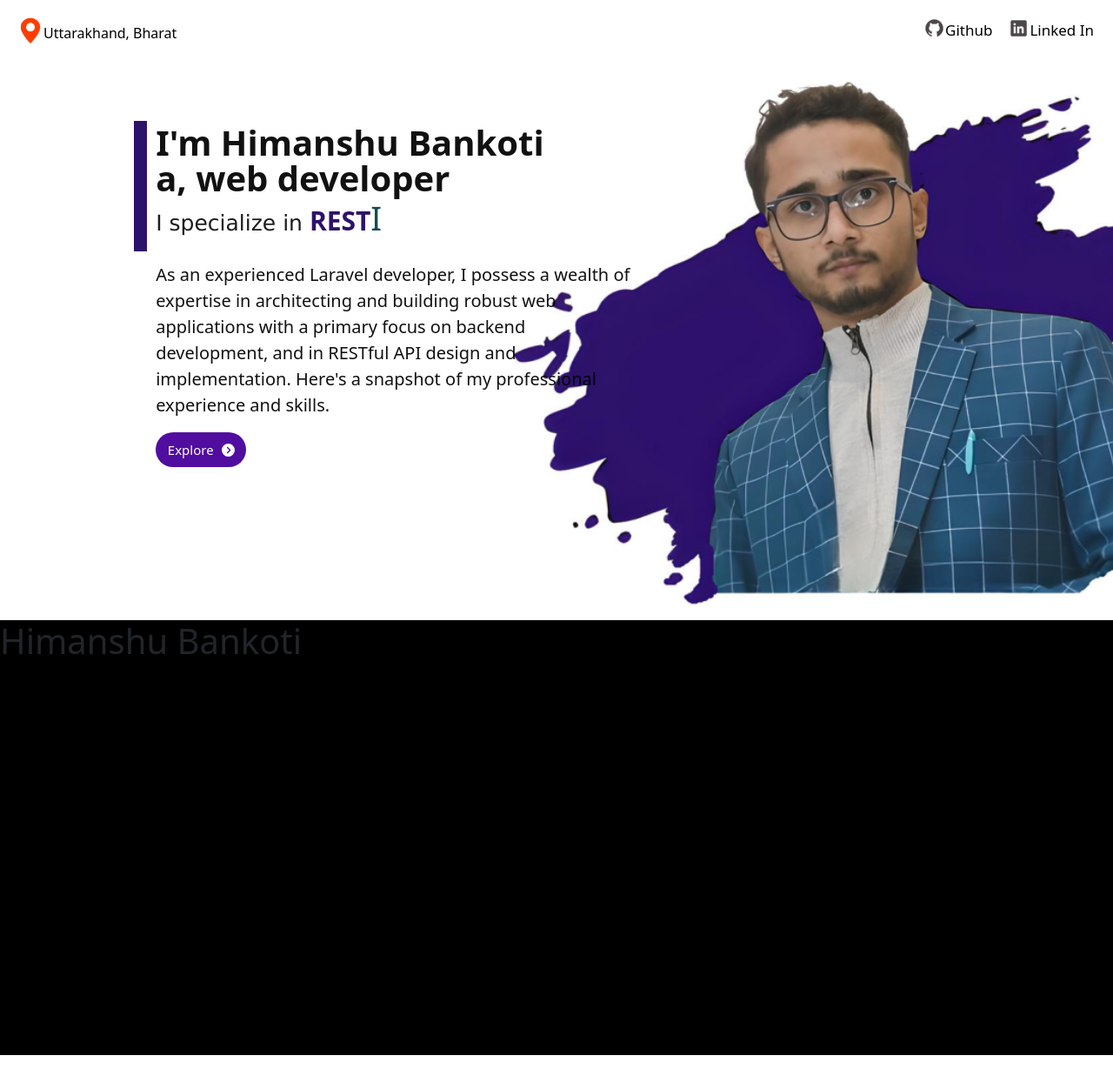
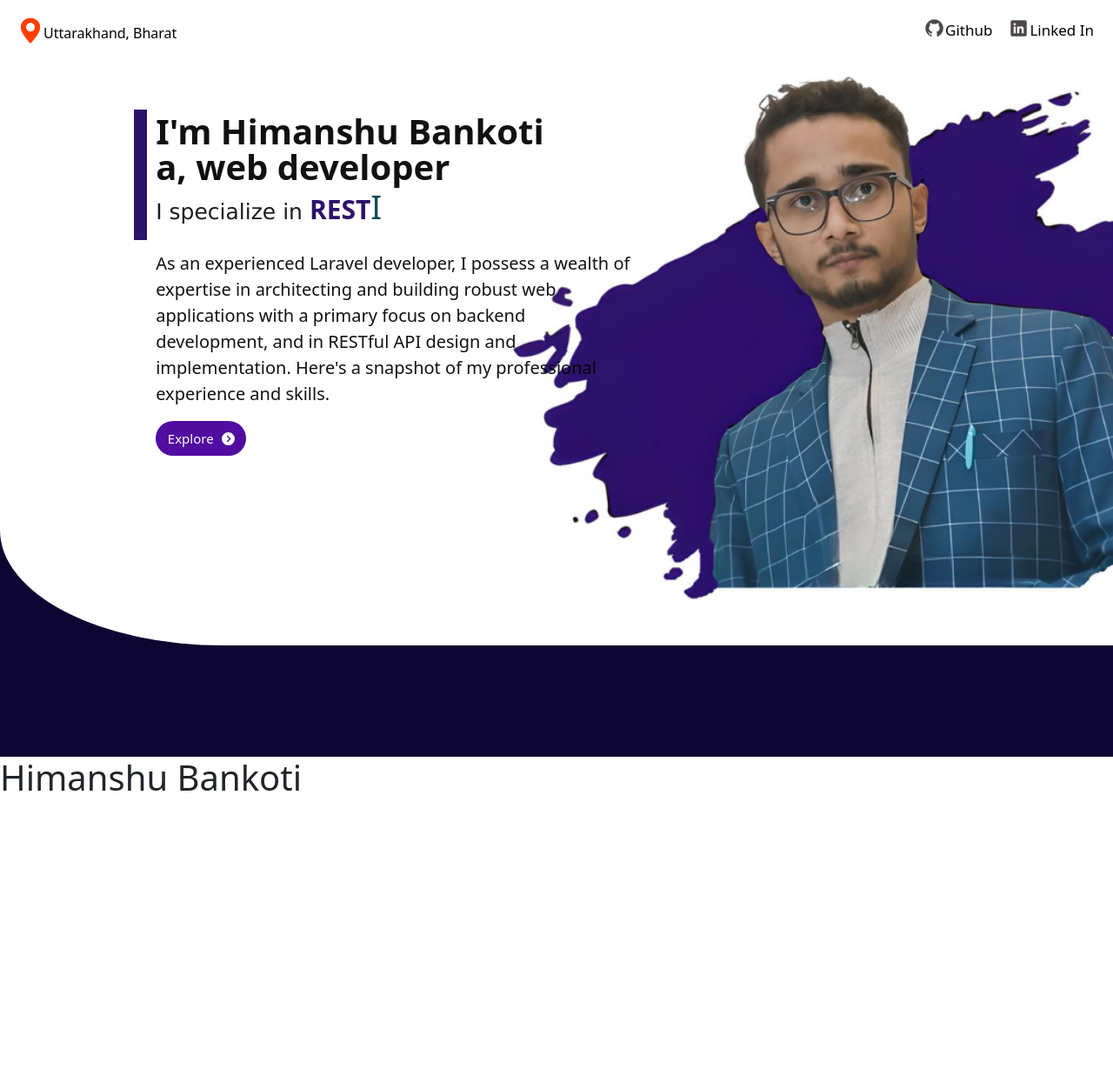
Before and after one commit to himanshu-bankoti/himanshu-portfolio, a React (Create React App) app: page / in a window 1280 px wide. Shown: the top 1252 px of the page at 87% size. Before the commit the page ends 1213 px from the top, so only its background shows below. Built offline with nearby package versions, Linux system fonts and the light colour scheme.

Commit message:
added background color, created and fixed sections

```diff
--- a/src/App.css
+++ b/src/App.css
@@ -13,21 +13,9 @@
   }
 }
 
-.second-section {
-  width: 100%;
-  background-color: rgb(0, 0, 0);
-  height: 500px;
-  margin-top: 1.2%;
-  position: absolute;
+.header-wrapper {
+  background-color: white;
 }
-
-/* .light-color {
-  color: rgba(4, 5, 4, 0.744);
-} */
-
-/* .text-unique {
-  color: rgba(9, 127, 32, 0.744);
-} */
 
 .vertical-line {
   width: 15px;
@@ -41,3 +29,24 @@
 .font-big {
   font-size: 30px;
 }
+
+.intro-wrapper {
+  margin-left: 14%;
+  width: 640px;
+  margin-top: 4%;
+  position: absolute;
+}
+
+.first-section-wrapper {
+  background-color: white;
+  border-bottom-left-radius: 20%;
+  padding-bottom: 50px;
+}
+
+.second-section-wrapper {
+  width: 100%;
+  background-color: rgb(255, 255, 255);
+  height: 500px;
+  margin-top: 10%;
+  position: absolute;
+}
--- a/src/App.js
+++ b/src/App.js
@@ -9,12 +9,14 @@ import { About } from "./components/about/About";
 export default function App() {
   return (
     <div>
+      <div className="header-wrapper">
       <Header
         linkedIn={info.linkedIn}
         github={info.github}
         location={info.location}
       />
-      <div>
+      </div>
+      <div className="first-section-wrapper">
         <div className="vertical-line"></div>
         <div className="intro-wrapper">
           <Intro
@@ -28,7 +30,7 @@ export default function App() {
         </div>
         <BannerImage image={image} />
       </div>
-      <div className="second-section">
+      <div className="second-section-wrapper">
         <About />
       </div>
     </div>
--- a/src/assets/intro.css
+++ b/src/assets/intro.css
@@ -9,13 +9,6 @@
 } */
 .common-color {
   color: rgba(0, 0, 0, 0.932);
-}
-
-.intro-wrapper {
-  margin-left: 14%;
-  width: 640px;
-  margin-top: 4%;
-  position: absolute;
 }
 
 .flex-container {
@@ -42,12 +35,11 @@
 
 .image-container {
   margin-left: 45%;
-  margin-top: 1%;
-  /* position: absolute; */
 }
 
 .image-container img {
   width: 900px;
+  margin-top: 1%;
 }
 
 .explore-btn {
--- a/src/index.css
+++ b/src/index.css
@@ -1,4 +1,5 @@
 body {
+  background-color: #0D0632 !important;
   margin: 0;
   font-family: -apple-system, BlinkMacSystemFont, 'Segoe UI', 'Roboto', 'Oxygen',
     'Ubuntu', 'Cantarell', 'Fira Sans', 'Droid Sans', 'Helvetica Neue',
```
